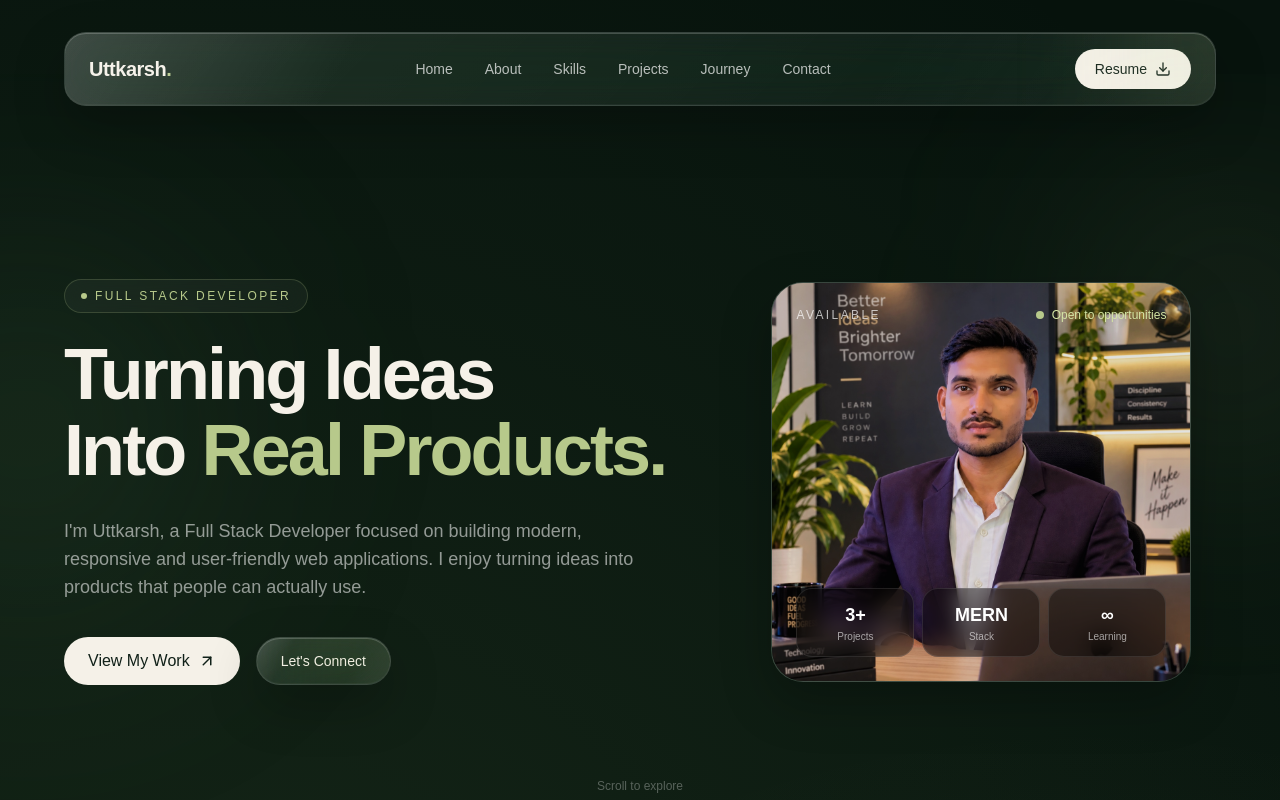
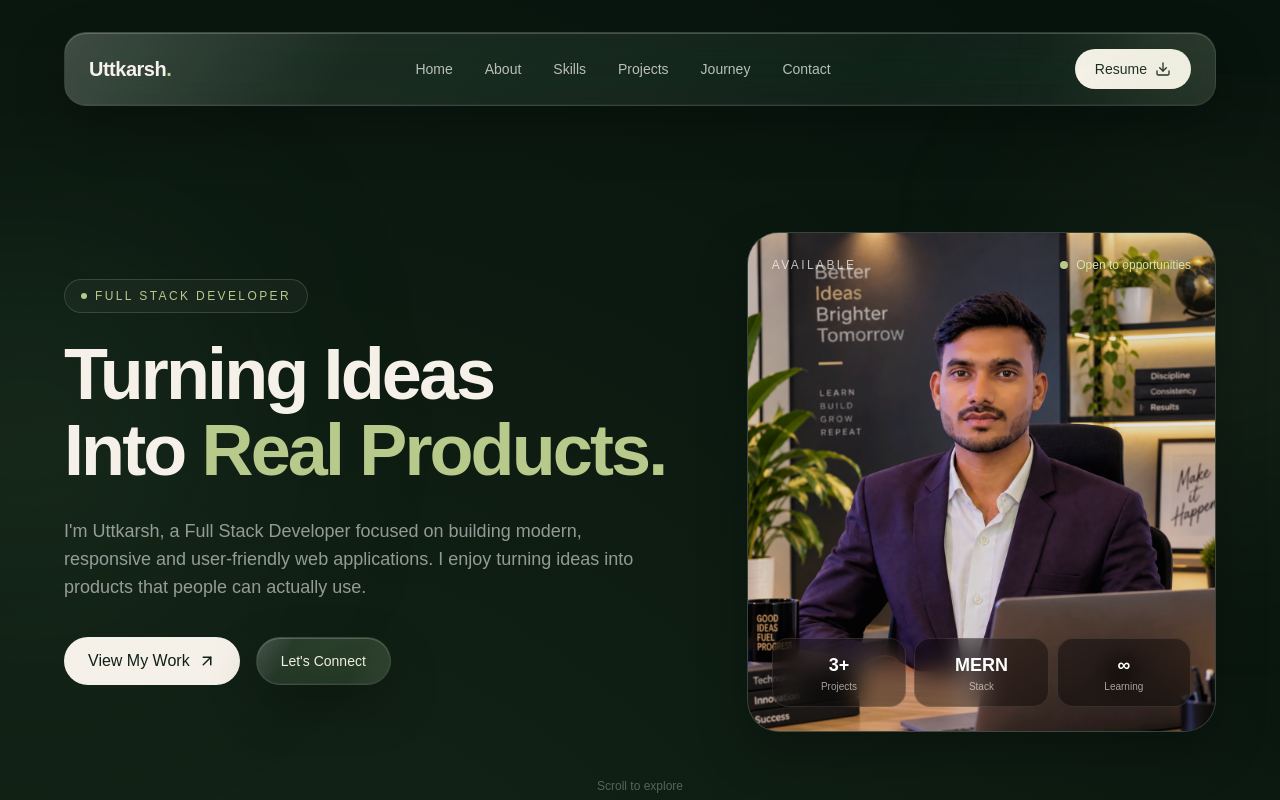
Before and after one commit to Uttkarshpal0009/portfolio, a React app: page / in a window 1280 px wide. Shown: the top 800 px of the page. Built offline with nearby package versions, Linux system fonts and the light colour scheme; the HTML template or start-up script is replaced by a standard one.

Commit message:
update hero and navbar

```diff
--- a/src/components/Hero.jsx
+++ b/src/components/Hero.jsx
@@ -71,7 +71,7 @@ function Hero() {
         {/* RIGHT */}
         <div className="relative flex justify-center">
           {/* Profile Card */}
-          <div className="liquid-glass relative h-[400px] w-full max-w-[420px] overflow-hidden rounded-[32px]">
+          <div className="liquid-glass relative h-[500px] w-full max-w-[520px] overflow-hidden rounded-[32px]">
 
             {/* Profile Image */}
             <img
```
